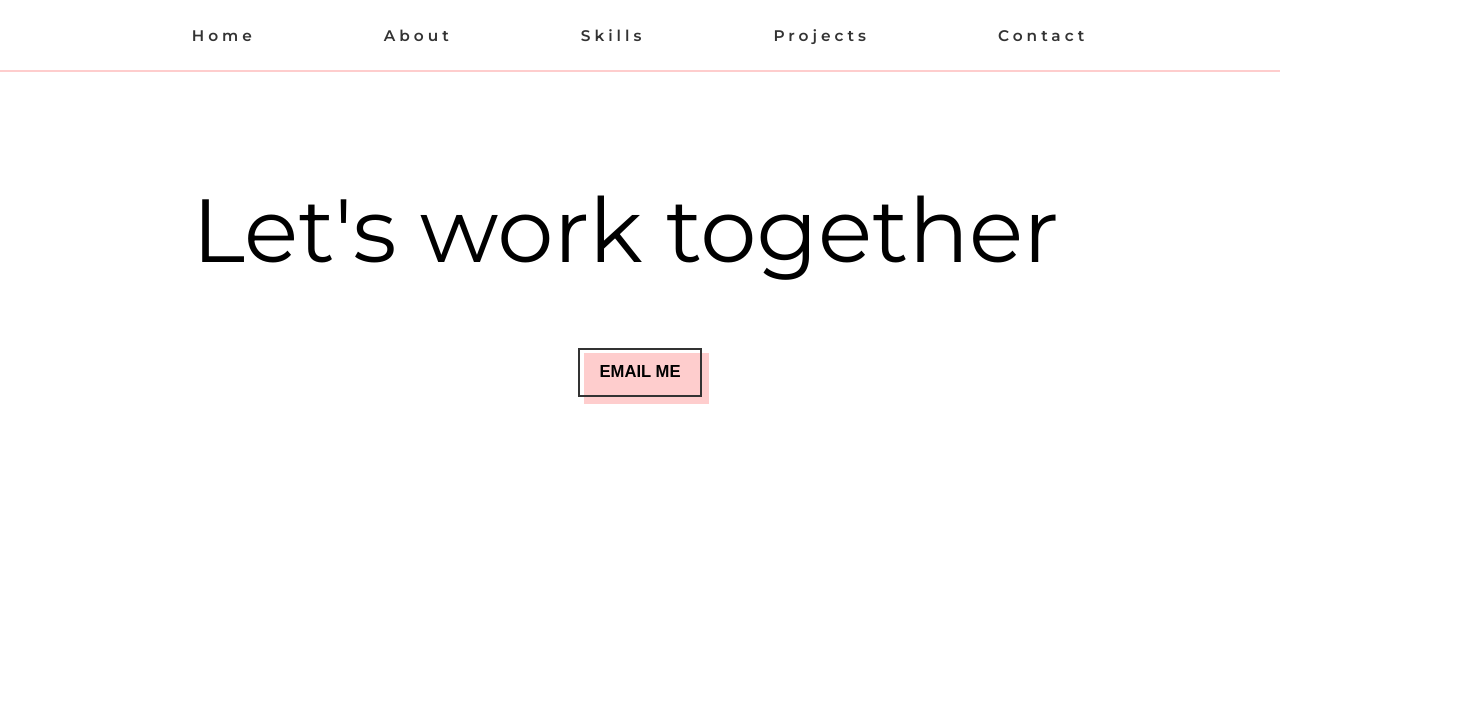
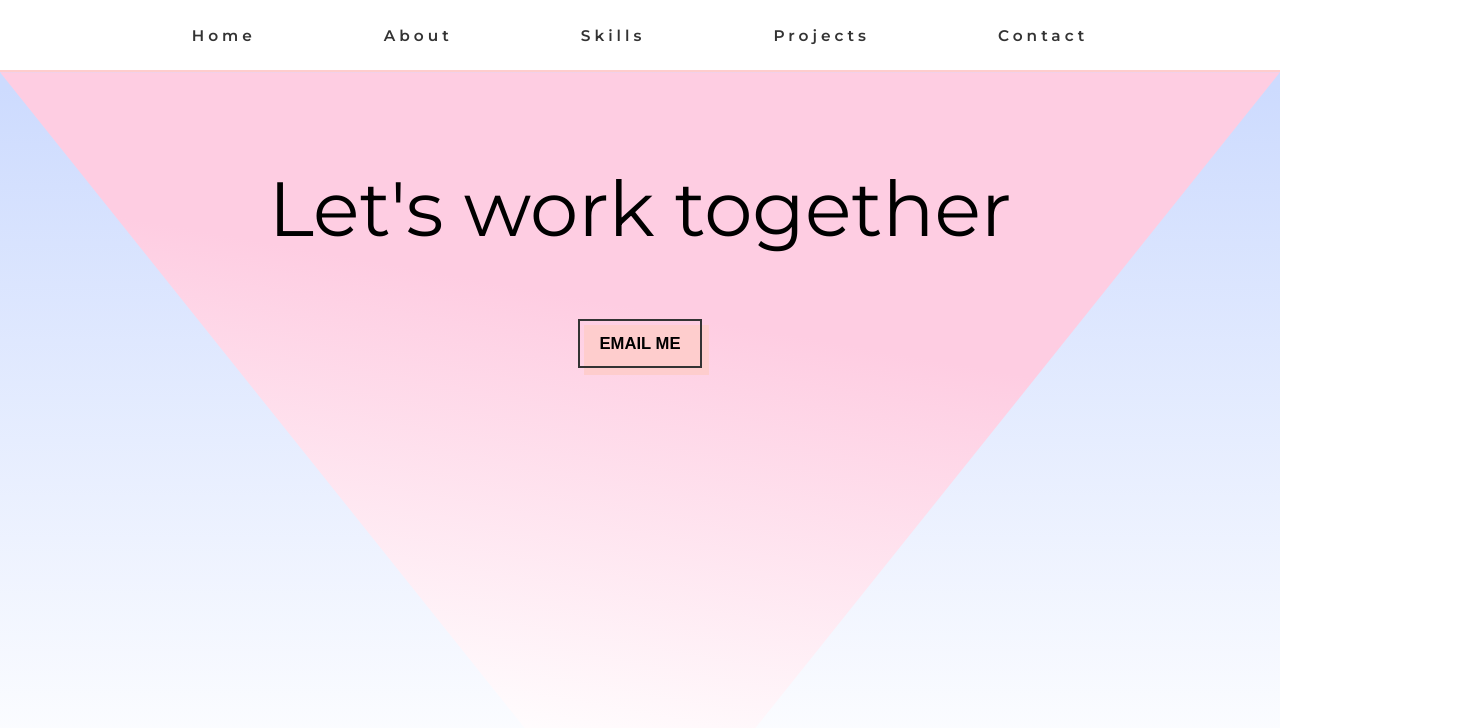
Before and after one commit to houdamzari/Portfolio, a React (Create React App) app: page /contact in a window 1280 px wide. Shown: the top 728 px of the page, 1472 px wide, since content can reach past the window. Built offline with nearby package versions, Linux system fonts and the light colour scheme; a web font is replaced by a local one.

Commit message:
more-to-contact-page

```diff
--- a/src/Components/Contact/Contact.js
+++ b/src/Components/Contact/Contact.js
@@ -4,21 +4,39 @@ import Spacer from "../../Utilities/Spacer";
 import ContactText from "./ContactText";
 import Button from "../Home/Button";
 import Center from "../Center";
+import styled from "styled-components";
 
+const  Container = styled.div`
 
+      width: 100%;
+  height:100vh;
+  clip-path: polygon(0 0, 100% 0, 50% 100%);
+  background: linear-gradient(10deg, rgba(255,255,255,1) 20%, rgba(254,205,226,1) 66%);
 
+`
+const Background =styled.div`
+    content: '';
+    height:100vh;
+    width: 100vw;
+    z-index: -1;
+    left: 0;
+    position: absolute;
+  background: linear-gradient(180deg, rgba(205,219,254,1) 2%, rgba(255,255,255,1) 90%);
+
+`
 function Contact() {
 
     return (
         <>
-        <Spacer margin='8rem' />
+            <Background />
+            <Container>
 
-    <ContactText />
+    <Center><ContactText /> </Center>
             <Spacer margin='5rem' />
 
             <Center>
                 <Button className='emailme'>Email Me</Button></Center>
-        </>
+    </Container> </>
     );
 }
 
--- a/src/Components/Contact/ContactText.js
+++ b/src/Components/Contact/ContactText.js
@@ -7,9 +7,9 @@ import Center from "../Center";
 
 const Container = styled.div`
 
-      font-size: 7rem;
+  padding-top: 7rem;
+      font-size: 6rem;
   position: relative;
-  left: 15%;
   font-weight: 400;
 
 `
```
